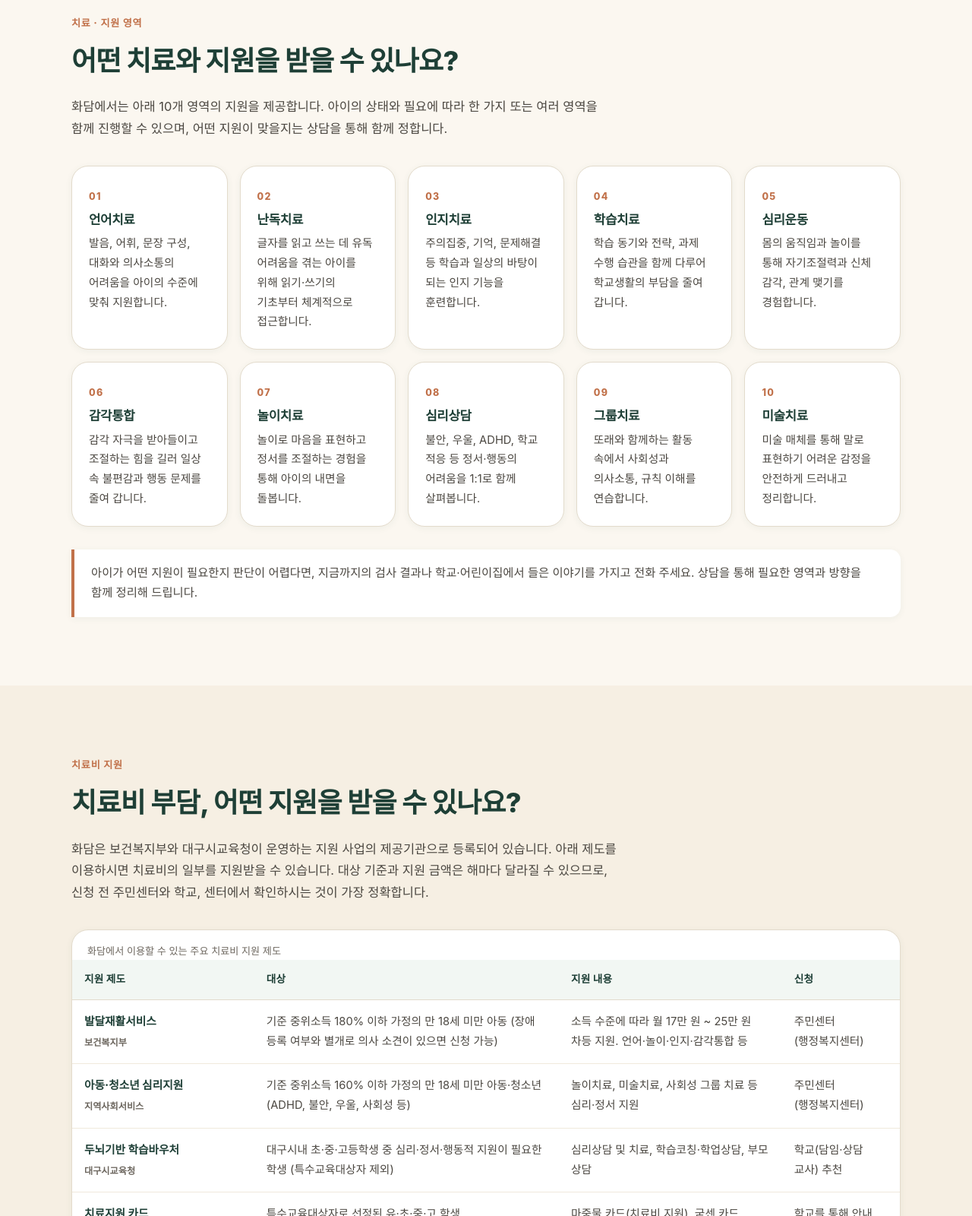
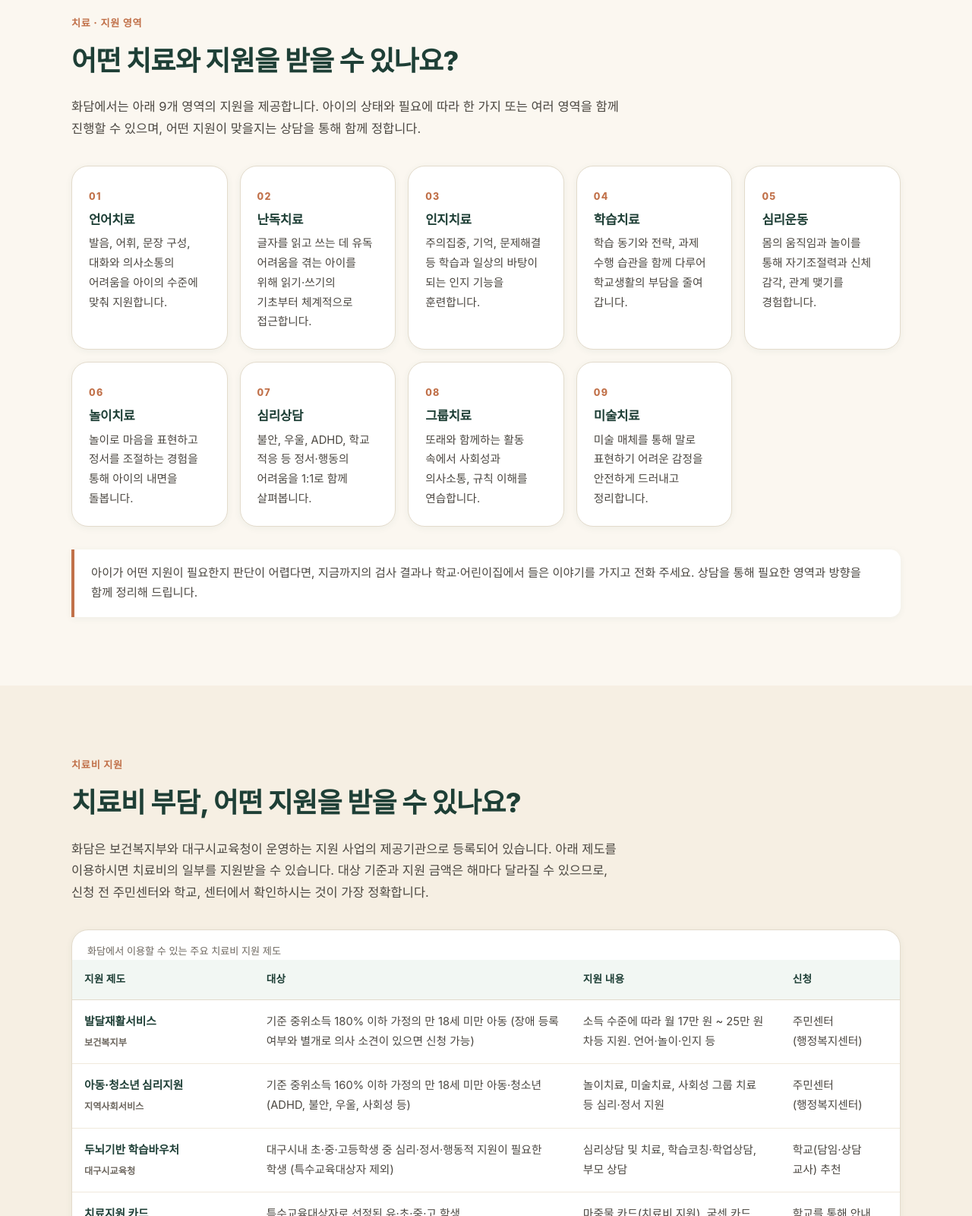
Before and after one commit to COPAGI/hwadam, a plain HTML site: page index.html in a window 1280 px wide. Shown: the part 2218-3818 px from the top of the page at 76% size. Drawn offline with Linux system fonts and the light colour scheme.

Commit message:
감각통합 치료 영역 제거 및 치료 영역 9개로 정리

```diff
--- a/index.html
+++ b/index.html
@@ -4,8 +4,8 @@
 <meta charset="utf-8">
 <meta name="viewport" content="width=device-width, initial-scale=1">
 <title>화담아동청소년발달센터 | 대구 북구 언어·인지·심리치료</title>
-<meta name="description" content="대구 북구 침산동 화담아동청소년발달센터는 언어치료·난독치료·인지치료·놀이치료·심리상담 등 10개 영역의 발달 지원을 제공합니다. 2026 두뇌기반 학습바우처·발달재활서비스 제공기관. 상담 053-354-2525.">
-<meta name="keywords" content="화담아동청소년발달센터, 대구 북구 발달센터, 침산동 언어치료, 대구 언어치료, 난독치료, 인지치료, 놀이치료, 감각통합, 발달재활서비스, 두뇌기반 학습바우처">
+<meta name="description" content="대구 북구 침산동 화담아동청소년발달센터는 언어치료·난독치료·인지치료·놀이치료·심리상담 등 9개 영역의 발달 지원을 제공합니다. 2026 두뇌기반 학습바우처·발달재활서비스 제공기관. 상담 053-354-2525.">
+<meta name="keywords" content="화담아동청소년발달센터, 대구 북구 발달센터, 침산동 언어치료, 대구 언어치료, 난독치료, 인지치료, 놀이치료, 발달재활서비스, 두뇌기반 학습바우처">
 <meta name="author" content="화담아동청소년발달센터">
 <meta name="robots" content="index, follow, max-image-preview:large">
 <meta name="google-site-verification" content="okZRsgvVkAYxwvYXAb41gINZxUm3gbRMmfXH_232wYM" />
@@ -17,7 +17,7 @@
 <meta property="og:site_name" content="화담아동청소년발달센터">
 <meta property="og:locale" content="ko_KR">
 <meta property="og:title" content="화담아동청소년발달센터 | 대구 북구 언어·인지·심리치료">
-<meta property="og:description" content="아이의 속도에 맞춘 발달 지원. 언어·난독·인지·학습·심리운동·감각통합·놀이·심리상담·그룹·미술치료. 대구 북구 침산로 168 엠브로타워 304호.">
+<meta property="og:description" content="아이의 속도에 맞춘 발달 지원. 언어·난독·인지·학습·심리운동·놀이·심리상담·그룹·미술치료. 대구 북구 침산로 168 엠브로타워 304호.">
 <meta property="og:url" content="https://copagi.github.io/hwadam/">
 <meta property="og:image" content="https://copagi.github.io/hwadam/og-image.png">
 <meta property="og:image:width" content="1200">
@@ -44,7 +44,7 @@
   "url": "https://copagi.github.io/hwadam/",
   "logo": "https://copagi.github.io/hwadam/logo.svg",
   "image": "https://copagi.github.io/hwadam/og-image.png",
-  "description": "대구광역시 북구 침산동에 있는 아동·청소년 발달 지원 기관. 언어치료, 난독치료, 인지치료, 학습치료, 심리운동, 감각통합, 놀이치료, 심리상담, 그룹치료, 미술치료를 제공하며, 2026 두뇌기반 학습바우처 및 발달재활서비스 제공기관입니다.",
+  "description": "대구광역시 북구 침산동에 있는 아동·청소년 발달 지원 기관. 언어치료, 난독치료, 인지치료, 학습치료, 심리운동, 놀이치료, 심리상담, 그룹치료, 미술치료를 제공하며, 2026 두뇌기반 학습바우처 및 발달재활서비스 제공기관입니다.",
   "telephone": "+82-53-354-2525",
   "address": {
     "@type": "PostalAddress",
@@ -81,7 +81,6 @@
     { "@type": "MedicalTherapy", "name": "인지치료" },
     { "@type": "MedicalTherapy", "name": "학습치료" },
     { "@type": "MedicalTherapy", "name": "심리운동" },
-    { "@type": "MedicalTherapy", "name": "감각통합치료" },
     { "@type": "MedicalTherapy", "name": "놀이치료" },
     { "@type": "MedicalTherapy", "name": "심리상담" },
     { "@type": "MedicalTherapy", "name": "그룹치료" },
@@ -103,7 +102,7 @@
       "name": "화담아동청소년발달센터는 어떤 곳인가요?",
       "acceptedAnswer": {
         "@type": "Answer",
-        "text": "화담아동청소년발달센터는 대구광역시 북구 침산로 168 엠브로타워 304호에 있는 아동·청소년 발달 지원 기관입니다. 언어치료, 난독치료, 인지치료, 학습치료, 심리운동, 감각통합, 놀이치료, 심리상담, 그룹치료, 미술치료 등 10개 영역에서 아이의 특성에 맞춘 지원을 제공합니다."
+        "text": "화담아동청소년발달센터는 대구광역시 북구 침산로 168 엠브로타워 304호에 있는 아동·청소년 발달 지원 기관입니다. 언어치료, 난독치료, 인지치료, 학습치료, 심리운동, 놀이치료, 심리상담, 그룹치료, 미술치료 등 9개 영역에서 아이의 특성에 맞춘 지원을 제공합니다."
       }
     },
     {
@@ -310,7 +309,7 @@
       <p class="eyebrow">치료 · 지원 영역</p>
       <h2>어떤 치료와 지원을 받을 수 있나요?</h2>
       <p class="section-lead">
-        화담에서는 아래 10개 영역의 지원을 제공합니다. 아이의 상태와 필요에 따라
+        화담에서는 아래 9개 영역의 지원을 제공합니다. 아이의 상태와 필요에 따라
         한 가지 또는 여러 영역을 함께 진행할 수 있으며, 어떤 지원이 맞을지는
         상담을 통해 함께 정합니다.
       </p>
@@ -320,11 +319,10 @@
         <article class="card"><span class="card-num">03</span><h3>인지치료</h3><p>주의집중, 기억, 문제해결 등 학습과 일상의 바탕이 되는 인지 기능을 훈련합니다.</p></article>
         <article class="card"><span class="card-num">04</span><h3>학습치료</h3><p>학습 동기와 전략, 과제 수행 습관을 함께 다루어 학교생활의 부담을 줄여 갑니다.</p></article>
         <article class="card"><span class="card-num">05</span><h3>심리운동</h3><p>몸의 움직임과 놀이를 통해 자기조절력과 신체 감각, 관계 맺기를 경험합니다.</p></article>
-        <article class="card"><span class="card-num">06</span><h3>감각통합</h3><p>감각 자극을 받아들이고 조절하는 힘을 길러 일상 속 불편감과 행동 문제를 줄여 갑니다.</p></article>
-        <article class="card"><span class="card-num">07</span><h3>놀이치료</h3><p>놀이로 마음을 표현하고 정서를 조절하는 경험을 통해 아이의 내면을 돌봅니다.</p></article>
-        <article class="card"><span class="card-num">08</span><h3>심리상담</h3><p>불안, 우울, ADHD, 학교 적응 등 정서·행동의 어려움을 1:1로 함께 살펴봅니다.</p></article>
-        <article class="card"><span class="card-num">09</span><h3>그룹치료</h3><p>또래와 함께하는 활동 속에서 사회성과 의사소통, 규칙 이해를 연습합니다.</p></article>
-        <article class="card"><span class="card-num">10</span><h3>미술치료</h3><p>미술 매체를 통해 말로 표현하기 어려운 감정을 안전하게 드러내고 정리합니다.</p></article>
+        <article class="card"><span class="card-num">06</span><h3>놀이치료</h3><p>놀이로 마음을 표현하고 정서를 조절하는 경험을 통해 아이의 내면을 돌봅니다.</p></article>
+        <article class="card"><span class="card-num">07</span><h3>심리상담</h3><p>불안, 우울, ADHD, 학교 적응 등 정서·행동의 어려움을 1:1로 함께 살펴봅니다.</p></article>
+        <article class="card"><span class="card-num">08</span><h3>그룹치료</h3><p>또래와 함께하는 활동 속에서 사회성과 의사소통, 규칙 이해를 연습합니다.</p></article>
+        <article class="card"><span class="card-num">09</span><h3>미술치료</h3><p>미술 매체를 통해 말로 표현하기 어려운 감정을 안전하게 드러내고 정리합니다.</p></article>
       </div>
       <p class="note-box">
         아이가 어떤 지원이 필요한지 판단이 어렵다면, 지금까지의 검사 결과나 학교·어린이집에서 들은 이야기를 가지고
@@ -354,7 +352,7 @@
             <tr>
               <th scope="row">발달재활서비스<br><span class="sub">보건복지부</span></th>
               <td>기준 중위소득 180% 이하 가정의 만 18세 미만 아동 (장애 등록 여부와 별개로 의사 소견이 있으면 신청 가능)</td>
-              <td>소득 수준에 따라 월 17만 원 ~ 25만 원 차등 지원. 언어·놀이·인지·감각통합 등</td>
+              <td>소득 수준에 따라 월 17만 원 ~ 25만 원 차등 지원. 언어·놀이·인지 등</td>
               <td>주민센터(행정복지센터)</td>
             </tr>
             <tr>
```
Also changed, not shown: llms.txt, 1 other file.
